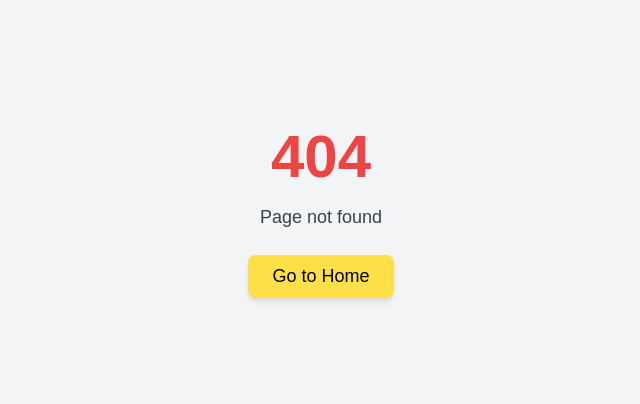
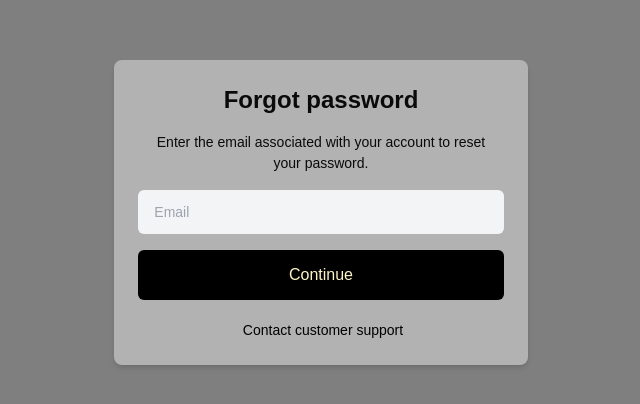
Before and after one commit to mdsajalali/gold-ways, a Next.js app: page /forget-password in a window 1280 px wide. Before the commit this address had no page. Shown: the part 188-592 px from the top of the page, without its empty margins (319-959 px from the left). Built offline with nearby package versions, Linux system fonts and the light colour scheme.

Commit message:
add: forget password page

```diff
--- /dev/null
+++ b/src/app/(main)/forget-password/page.tsx
@@ -0,0 +1,43 @@
+import Link from "next/link";
+
+export default function Page() {
+  return (
+    <div className="relative flex min-h-screen items-center justify-center px-5">
+      {/* Overlay */}
+      <div className="absolute inset-0 bg-black opacity-50" />
+
+      <div className="relative z-10 mx-auto w-full rounded-lg bg-white/40 p-6 shadow-md md:w-1/2 lg:w-1/3">
+        <h1 className="mb-4 text-center text-2xl font-bold">Forgot password</h1>
+        <p className="text-center text-[14px]">
+          Enter the email associated with your account to reset <br /> your
+          password.
+        </p>
+        <form className="flex flex-col">
+          <input
+            type="email"
+            name="email"
+            className="mt-4 w-full rounded-md border-transparent bg-gray-100 px-4 py-3 text-sm outline-none focus:border-gray-500 focus:bg-white focus:ring-0"
+            placeholder="Email"
+          />
+
+          <Link href={"/dashboard"}>
+            <button
+              type="submit"
+              className="mt-4 inline-flex w-full cursor-pointer items-center justify-center rounded-md border border-transparent bg-black px-4 py-3 text-base font-medium leading-6 text-amber-100 duration-300 hover:bg-yellow-500 hover:text-black"
+            >
+              Continue
+            </button>
+          </Link>
+          <div className="mt-5 flex flex-col items-center">
+            <Link
+              href={"/registration"}
+              className="ml-1 text-[14px] font-medium text-black hover:underline"
+            >
+              Contact customer support
+            </Link>
+          </div>
+        </form>
+      </div>
+    </div>
+  );
+}
```
